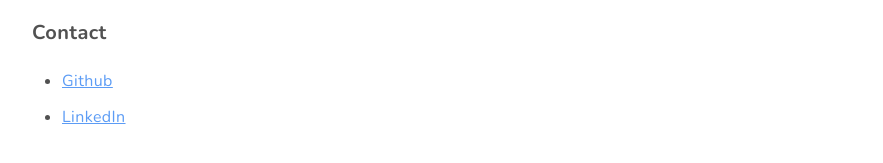
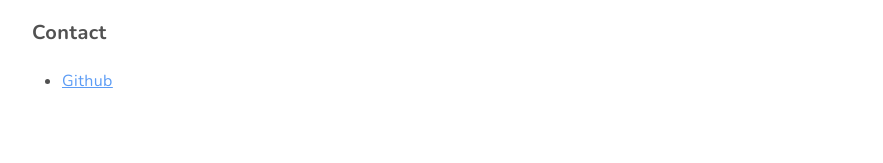
Before and after one commit to fuermosi777/fuermosi777.github.io, a Jekyll site: the page built from index.md, in a window 1280 px wide. Shown: the part 531-694 px from the top of the page, without its empty margins (173-1056 px from the left). Built offline with Jekyll 4.4.1, drawn with Linux system fonts in a browser that asks for light colours; comment, search, counter and statistics services are not loaded.

Commit message:
Delete linkedin link from contact

```diff
--- a/index.md
+++ b/index.md
@@ -19,4 +19,3 @@ I am an engineer with designer's mind, making things (virtually and concretely)
 # Contact
 
 - [Github](https://github.com/fuermosi777)
-- [LinkedIn](https://www.linkedin.com/in/haoliu1990/)
```
